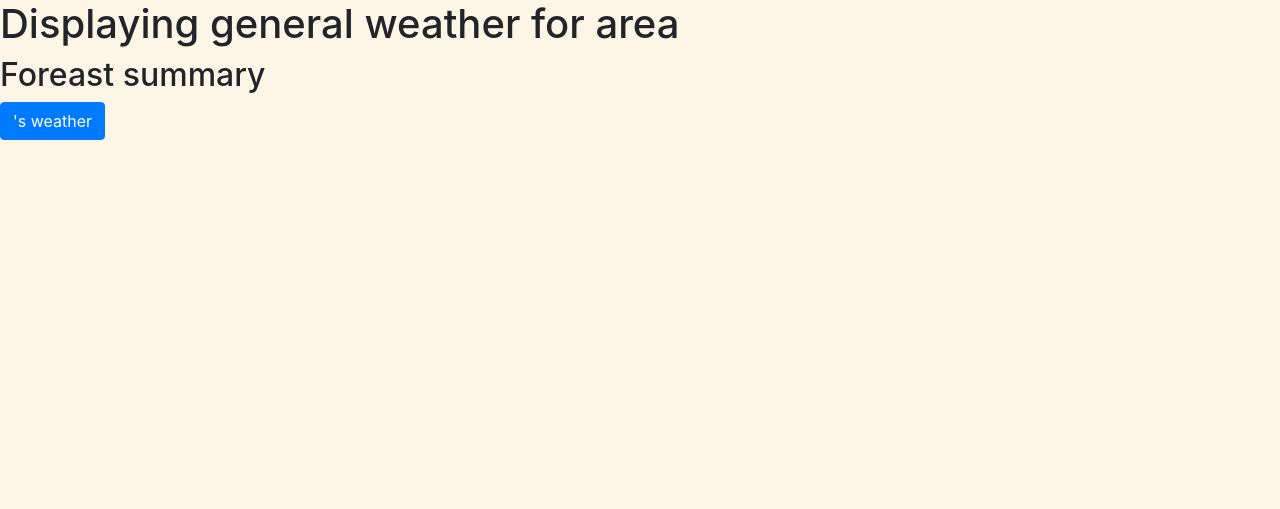
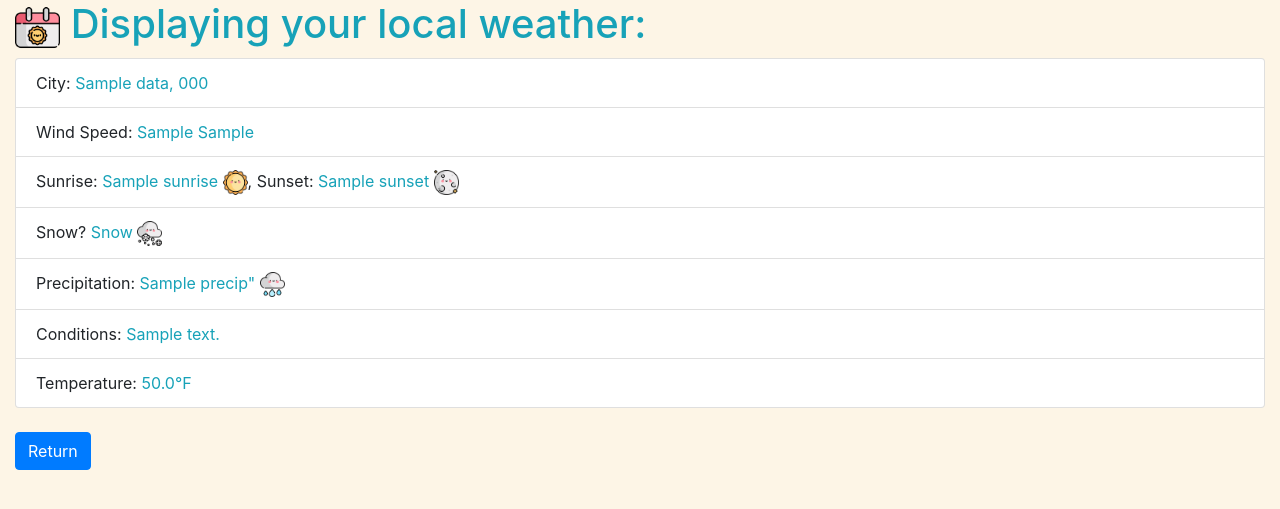
Before and after one commit to LSanchez17/Plant-Keeper, a Flask app: page /weather in a window 1280 px wide. Shown: the top 509 px of the page. Run offline with Flask 2, Linux system fonts and the light colour scheme; tables that the repository leaves empty hold one stand-in row (values such as "Sample post"); a database or web service that is not in the repository returns one stand-in record (values such as "Sample title"); data that the repository does not hold is empty; some libraries are stand-ins or nearby versions.

Commit message:
Added weather, user, plant functionality, and framework for search feature

```diff
--- a/api_logic.py
+++ b/api_logic.py
@@ -1,16 +1,18 @@
 from forms import RegisterForm, LoginForm, AddPlantForm, EditPlantForm, TutorialForm, GardenForm
 from models import db, connect_db, User, Plants, Weather, Garden
 
-def get_weather():
+import requests
+
+def get_weather(APIKey):
     """
     Makes a request to API weather, stores it to server database, and returns the query result
     """
-    weather = True
+    weather = requests.get('https://api.weatherbit.io/v2.0/current', params={'city': 'Indianapolis', 'Key': f'{APIKey}' })
 
     return weather
 
-def search_plants():
+def search_plants(plant, APIKey):
     """Returns request to search plants and lists them all"""
-    list_plants = []
+    response = requests.get('https://trefle.io/api/v1/plants/search', params={'q': plant, 'Key': APIKey})
 
-    return list_plants
+    return response
--- a/app.py
+++ b/app.py
@@ -5,9 +5,12 @@ from sqlalchemy.exc import IntegrityError
 
 from forms import RegisterForm, LoginForm, AddPlantForm, EditPlantForm, TutorialForm, GardenForm, EditUserInformation
 from models import db, connect_db, User, Plants, Weather, Garden
-from api_logic import *
+from api_logic import get_weather, search_plants
 
 LOGGED_IN_USER = ""
+WEATHER_API_KEY_REMOVE_ME = '8b2d74694d9e4fa0a8f1e9f7bc8f3a35'
+PLANT_API_KEY_REMOVE_ME = '7c-JHovj1mUW2xTvrfm30aMUZ1W0T9GM0p0wncztwRA'
+
 
 app = Flask(__name__)
 
@@ -230,20 +233,28 @@ def edit_account(user_id):
 # Weather API reporting
 @app.route('/weather')
 def general_weather():
-    """Shows current country forecast"""
+    """Shows current forecast"""
+    weather = get_weather(WEATHER_API_KEY_REMOVE_ME)
+    print(weather)
+    return render_template('/weather/general_weather.html', weather=weather.json())
 
-    return render_template('/weather/general_weather.html')
+###########################################################################
+@app.route('/<int:user_id>/plants/search')
+def search_for_plants(user_id):
+    """Search for plants and add them to your account"""
 
-@app.route('/weather/<int:user_id>')
-def user_weather(user_id):
-    """Displays user's local weather"""
+    return render_template('/plants/search.html')
 
-    return render_template('/weather/user_weather.html')
+@app.route('/api/plants/search', methods=['GET'])
+def return_searched_plants(plant):
+    """Calls python to make serve request, avoiding COORS NIGHTMARES"""
+    plant = request.json
 
+    list_of_plants = search_plants(plant, PLANT_API_KEY_REMOVE_ME)
 
+    print(list_of_plants)
 
-
-
+    return list_of_plants
 ###########################################################################
 ###########################################################################
 ########################DELETE ME AFTER HEROKU DEPLOYMENT##################
--- a/templates/plants/plants_page.html
+++ b/templates/plants/plants_page.html
@@ -24,7 +24,9 @@
         <hr>
         <div class='container-fluid'>
             <button class='btn btn-md btn-info'><a href='/{{g.user.id}}/plants/add' class='text-white'>Add plants</a></button>
+            <button class='btn btn-md btn-info'><a href='/{{g.user.id}}/plants/search' class='text-white'>Search for plants</a></button>
         </div>
+
     {% else %}
         <div class='container-fluid'>
             <h3>No plants added yet!</h3>
--- a/templates/weather/general_weather.html
+++ b/templates/weather/general_weather.html
@@ -1,12 +1,52 @@
 {% extends 'base.html' %}
 
 {% block content %}
-    <h1>Displaying general weather for area</h1>
-
-    <h2>Foreast summary</h2>
-
-    <button class='btn btn-primary'>
-        <a href='/weather/{{g.user.id}}' class='text-white'>{{g.user.username}}'s weather</a>
-    </button>
-
+    <div class='container-fluid'>
+        <h1 class='text-info'><img src='/static/weather/calendar.png' style='width:45px;height:45px'> Displaying your local weather:</h1>
+        <ul class='list-group'>
+            <li class='list-group-item'>City: <span class='text-info'>{{weather.data[0].city_name}}, {{weather.data[0].state_code}}</span></li>
+            <li class='list-group-item'>Wind Speed: <span class='text-info'>{{weather.data[0].wind_spd}}</span>
+                                                    {% if weather.data[0].wind_spd > 20 %}
+                                                    <img src='/static/weather/windy.png' style='width:25px;height:25px;'>
+                                                    {% endif %}
+                                                    <span class='text-info'>{{weather.data[0].wind_cdir_full}}</span></li>
+            <li class='list-group-item'>Sunrise: <span class='text-info'>{{weather.data[0].sunrise}}</span> <img src='/static/weather/sunny.png' style='width:25px;height:25px'>,
+                                        Sunset: <span class='text-info'>{{weather.data[0].sunset}}</span> <img src='/static/weather/full-moon.png' style='width:25px;height:25px'></li>
+            <li class='list-group-item'>{% if weather.data[0].snow == 0 %}
+                                            Snow? <span class='text-info'>No Snow!</span>
+                                        {% else %}
+                                            Snow? <span class='text-info'>Snow <img src='/static/weather/snow.png' style='width:25px;height:25px'></span>
+                                        {% endif %}
+                                        </li>
+            <li class='list-group-item'>Precipitation:
+                                        {% if weather.data[0].precip == 0 %}
+                                            <span class='text-info'>{{weather.data[0].precip}} </span>
+                                        {% else %}
+                                            <span class='text-info'>{{weather.data[0].precip}}" <img src='/static/weather/rainy.png' style='width:25px;height:25px'></span>
+                                        {% endif %}
+                                        </li>
+            <li class='list-group-item'>Conditions:
+                                        {% if weather.data[0].weather.code is in [200, 201, 202, 230, 231, 232, 233] %}
+                                        <span class='text-info'>{{weather.data[0].weather.description}} <img src='/static/weather/storm.png' style='width:35px;height:35px'></span>
+                                        {% elif weather.data[0].weather.code is in [300,301,302,500,501,502,520,521] %}
+                                        <span class='text-info'>{{weather.data[0].weather.description}} <img src='/static/weather/rainy.png' style='width:35px;height:35px'></span>
+                                        {% elif weather.data[0].weather.code is in [601,602,610,621,622,623]  %}
+                                        <span class='text-info'>{{weather.data[0].weather.description}} <img src='/static/weather/snow.png' style='width:35px;height:35px'></span>
+                                        {% elif weather.data[0].weather.code == 800 %}
+                                        <span class='text-info'>{{weather.data[0].weather.description}} <img src='/static/weather/sunny.png' style='width:35px;height:35px'></span>
+                                        {% elif weather.data[0].weather.code is in [801, 802, 803, 804] %}
+                                        <span class='text-info'>{{weather.data[0].weather.description}} <img src='/static/weather/cloudy.png' style='width:35px;height:35px'></span>
+                                        {% elif weather.data[0].weather.code is in [610, 611, 612] %}
+                                        <span class='text-info'>{{weather.data[0].weather.description}} <img src='/static/weather/sleet.png' style='width:35px;height:35px'></span>
+                                        {% else %}
+                                        <span class='text-info'>{{weather.data[0].weather.description}}</span>
+                                        {% endif %}
+                                        </li>
+            <li class='list-group-item'>Temperature: <span class='text-info'>{{  weather.data[0].temp * (9/5) + 32}}<span class='text-info'>&#176</span>F</span></li>
+        </ul>
+        <br />
+        <button class='btn btn-primary'>
+            <a href='/' class='text-white'>Return</a>
+        </button>
+    </div>
 {% endblock %}
```
Also changed, not shown: static/scripts/plantSearch.js (added, +43 -0 lines), templates/plants/search.html (added, +28 -0 lines), templates/weather/user_weather.html (deleted, +0 -7 lines).
